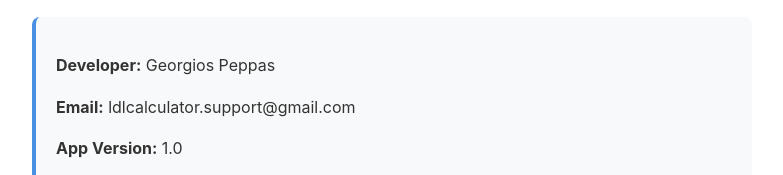
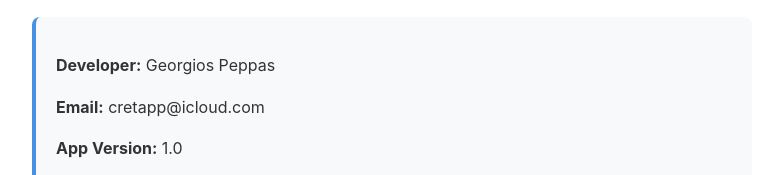
Before and after one commit to peppasnet/ldl-calculator-support, a plain HTML site: page index.html in a window 1280 px wide. Shown: the part 2011-2186 px from the top of the page, without its empty margins (248-1031 px from the left). Drawn offline with Linux system fonts and the light colour scheme.

Commit message:
Update contact email to cretapp@icloud.com

```diff
--- a/index.html
+++ b/index.html
@@ -153,7 +153,7 @@
             <h2>Support & Contact</h2>
             <div class="contact-info">
                 <p><strong>Developer:</strong> Georgios Peppas</p>
-                <p><strong>Email:</strong> ldlcalculator.support@gmail.com</p>
+                <p><strong>Email:</strong> cretapp@icloud.com</p>
                 <p><strong>App Version:</strong> 1.0</p>
                 <p><strong>Platform:</strong> iOS 15.0+</p>
             </div>
```
